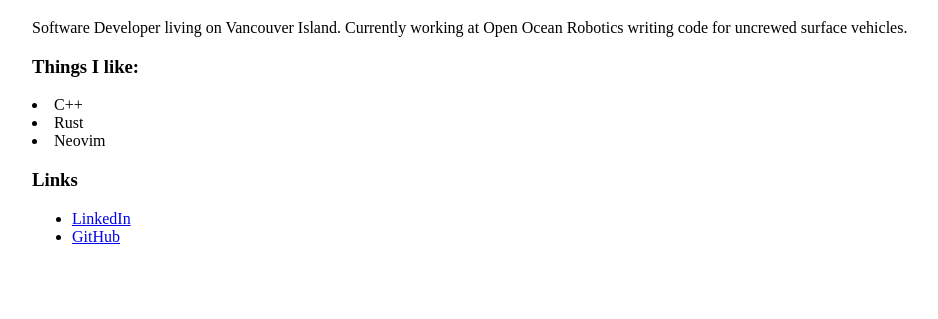
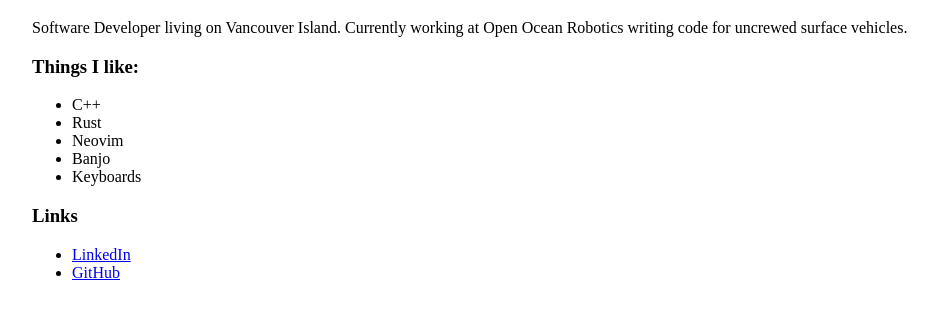
Before and after one commit to MattCairns/mattcairns.github.io, a plain HTML site: page index.html in a window 1280 px wide. Shown: the part 61-380 px from the top of the page, without its empty margins (96-1034 px from the left). Drawn offline with Linux system fonts and the light colour scheme.

Commit message:
feat: add more things i like

```diff
--- a/index.html
+++ b/index.html
@@ -14,9 +14,13 @@
         writing code for uncrewed surface vehicles.</p>
 
     <h3>Things I like:</h3>
-    <li>C++</li>
-    <li>Rust</li>
-    <li>Neovim</li>
+    <ul>
+        <li>C++</li>
+        <li>Rust</li>
+        <li>Neovim</li>
+        <li>Banjo</li>
+        <li>Keyboards</li>
+    </ul>
 
     <h3>Links</h3>
     <ul>
```
